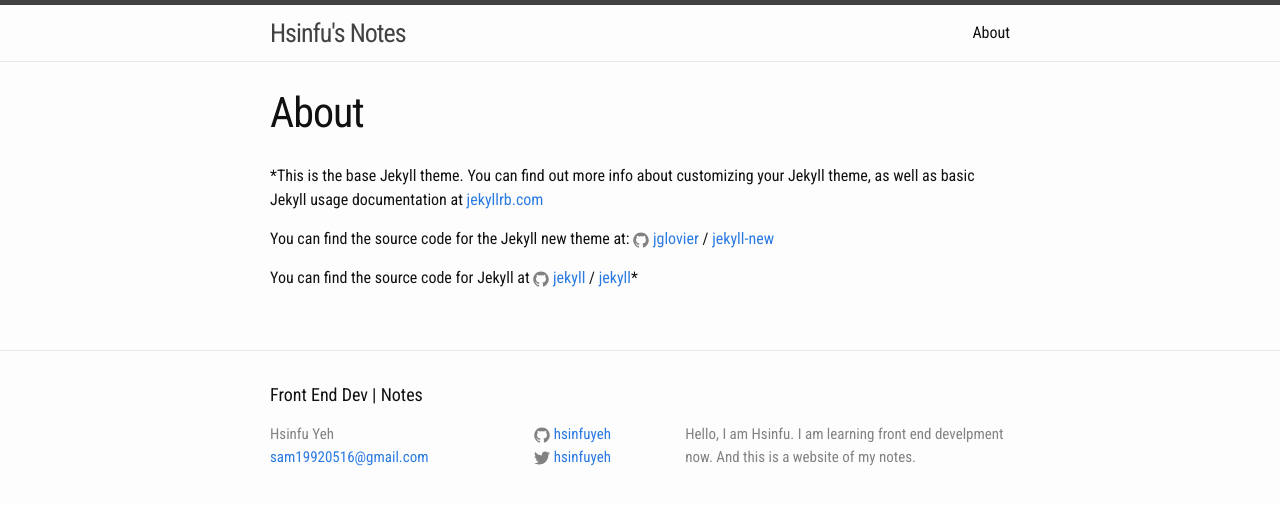
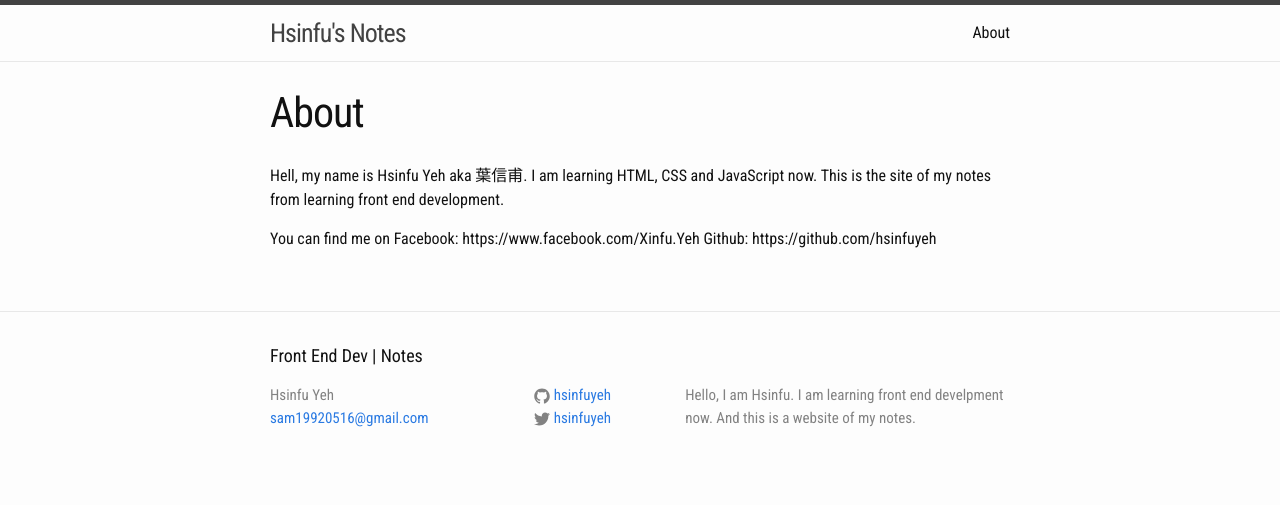
Before and after one commit to hsinfuyeh/hsinfuyeh.github.io, a Jekyll site: the page built from about.md, in a window 1280 px wide. Shown: the top 505 px of the page. Built offline with Jekyll 4.4.1, drawn with Linux system fonts in a browser that asks for light colours.

Commit message:
update about

```diff
--- a/about.md
+++ b/about.md
@@ -4,12 +4,8 @@ title: About
 permalink: /about/
 ---
 
-*This is the base Jekyll theme. You can find out more info about customizing your Jekyll theme, as well as basic Jekyll usage documentation at [jekyllrb.com](http://jekyllrb.com/)
+Hell, my name is Hsinfu Yeh aka 葉信甫. I am learning HTML, CSS and JavaScript now. This is the site of my notes from learning front end development.
 
-You can find the source code for the Jekyll new theme at:
-{% include icon-github.html username="jglovier" %} /
-[jekyll-new](https://github.com/jglovier/jekyll-new)
-
-You can find the source code for Jekyll at
-{% include icon-github.html username="jekyll" %} /
-[jekyll](https://github.com/jekyll/jekyll)*
+You can find me on
+Facebook: https://www.facebook.com/Xinfu.Yeh
+Github: https://github.com/hsinfuyeh
```
